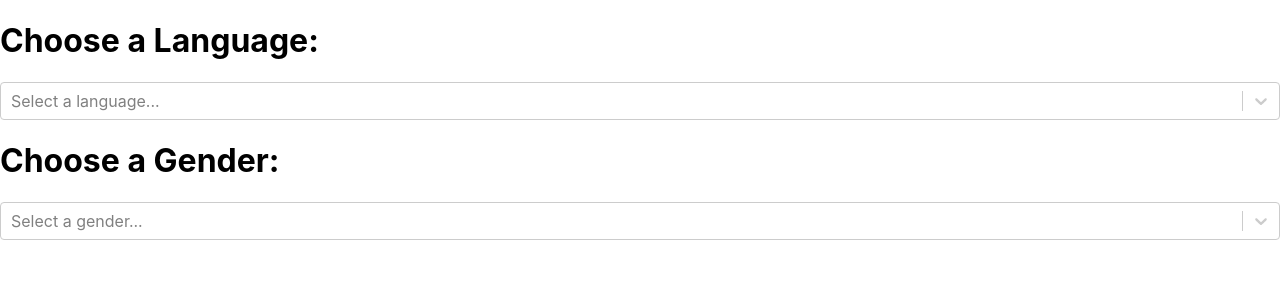
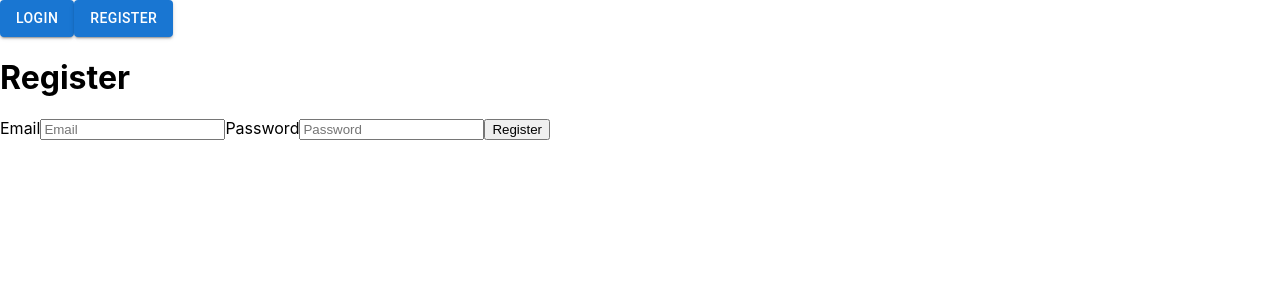
Before and after one commit to shanemion/MimicSpeech, a React (Create React App) app: page /register in a window 1280 px wide. Shown: the top 300 px of the page. Built offline with nearby package versions, Linux system fonts and the light colour scheme; no server answers.

Commit message:
implemented login/logout/register/saved on firebase

```diff
--- a/src/App.js
+++ b/src/App.js
@@ -1,17 +1,35 @@
 import React from "react";
+import { BrowserRouter as Router, Routes, Route } from "react-router-dom";
 import { LangAndGenderSelector } from "./components/LangAndGenderSelector";
 import { Navigator } from "./infrastructure/navigation/GeneratorNavigator";
-
 import LanguageProvider from "./services/language/LanguageProvider";
+import Login from "./components/Login";
+import Register from './components/Register';
+import AuthButtons from './components/ButtonsRenderer';
+import { AuthProvider } from './services/firebase/FirebaseAuth';
+import SavedResponses from './components/SavedResponses';
 
 function App() {
   return (
+    <Router>
       <div className="App">
+        <AuthProvider>
+          <AuthButtons />
+          <Routes>
+          <Route path="/*" element={
               <LanguageProvider>
                 <LangAndGenderSelector />
                 <Navigator />
               </LanguageProvider>
+            }/>
+            <Route path="/login" element={<Login />} />
+            <Route path="/register" element={<Register />} />
+            <Route path="/saved" element={<SavedResponses />} />
+
+          </Routes>
+        </AuthProvider>
       </div>
+    </Router>
   );
 }
 
--- a/src/apikeys.js
+++ b/src/apikeys.js
@@ -1 +1 @@
-"heyy"
+"hey haha"
--- /dev/null
+++ b/src/components/ButtonsRenderer.js
@@ -0,0 +1,36 @@
+import React from "react";
+import { Button } from '@mui/material';
+import { useNavigate } from 'react-router-dom';
+import { useAuth } from '../services/firebase/FirebaseAuth';
+
+export default function AuthButtons() {
+  const navigate = useNavigate();
+  const { currentUser, logout } = useAuth();  // useAuth instead of useContext
+
+  const handleLogout = async () => {
+    // Here goes your logout logic.
+    try {
+      await logout();
+      navigate("/login"); // After logout, you can redirect user to login page
+    } catch (error) {
+      // handle errors here
+      console.error(error);
+    }
+  }
+
+  return (
+    <div className="auth-buttons">
+      {currentUser ? (
+        <>
+          <Button variant="contained" onClick={handleLogout}>Logout</Button>
+          <Button variant="contained" onClick={() => navigate("/saved")}>View Saved</Button>
+        </>
+      ) : (
+        <>
+          <Button variant="contained" onClick={() => navigate("/login")}>Login</Button>
+          <Button variant="contained" onClick={() => navigate("/register")}>Register</Button>
+        </>
+      )}
+    </div>
+  );
+}
--- /dev/null
+++ b/src/components/Login.js
@@ -0,0 +1,37 @@
+import React from 'react';
+import { useNavigate } from 'react-router-dom';
+
+import { useAuth } from '../services/firebase/FirebaseAuth';
+
+const Login = () => {
+    const { login } = useAuth();
+    const navigate = useNavigate();
+
+    const handleSubmit = async (event) => {
+        event.preventDefault();
+        const { email, password } = event.target.elements;
+        try {
+            await login(email.value, password.value);
+            navigate('/');
+        } catch (error) {
+            alert(error);
+        }
+    };
+
+    return (
+        <div>
+            <h1>Login</h1>
+            <form onSubmit={handleSubmit}>
+                <label>Email
+                    <input name="email" type="email" placeholder="Email" required />
+                </label>
+                <label>Password
+                    <input name="password" type="password" placeholder="Password" required />
+                </label>
+                <button type="submit">Login</button>
+            </form>
+        </div>
+    );
+}
+
+export default Login;
--- /dev/null
+++ b/src/components/Register.js
@@ -0,0 +1,36 @@
+import React from 'react';
+import { useNavigate } from 'react-router-dom';
+import { useAuth } from '../services/firebase/FirebaseAuth';
+
+const Register = () => {
+    const { register } = useAuth();
+    const navigate = useNavigate();
+
+    const handleSubmit = async (event) => {
+        event.preventDefault();
+        const { email, password } = event.target.elements;
+        try {
+            await register(email.value, password.value);
+            navigate('/');
+        } catch (error) {
+            alert(error);
+        }
+    };
+
+    return (
+        <div>
+            <h1>Register</h1>
+            <form onSubmit={handleSubmit}>
+                <label>Email
+                    <input name="email" type="email" placeholder="Email" required />
+                </label>
+                <label>Password
+                    <input name="password" type="password" placeholder="Password" required />
+                </label>
+                <button type="submit">Register</button>
+            </form>
+        </div>
+    );
+}
+
+export default Register;
--- /dev/null
+++ b/src/components/SavedResponses.js
@@ -0,0 +1,37 @@
+import React, { useEffect, useState } from 'react';
+import { useAuth } from '../services/firebase/FirebaseAuth';
+import { getFirestore, collection, query, where, getDocs } from "firebase/firestore";
+
+const SavedResponses = () => {
+  const { currentUser } = useAuth();
+  const [savedResponses, setSavedResponses] = useState([]);
+
+  useEffect(() => {
+    const fetchResponses = async () => {
+      const db = getFirestore();
+      const q = query(collection(db, "users", currentUser.uid, "responses"), where("language", "==", "Chinese"));
+
+      const querySnapshot = await getDocs(q);
+      const responses = querySnapshot.docs.map(doc => doc.data());
+      setSavedResponses(responses);
+    };
+
+    if (currentUser) {
+      fetchResponses();
+    }
+  }, [currentUser]);
+
+  return (
+    <div>
+      <h1>Saved Responses</h1>
+      {savedResponses.map((response, index) => (
+        <div key={index}>
+          <h2>Response #{index+1}</h2>
+          <p>{response.text}</p>
+        </div>
+      ))}
+    </div>
+  );
+}
+
+export default SavedResponses;
--- a/src/components/generators/ChineseResponseGenerator.js
+++ b/src/components/generators/ChineseResponseGenerator.js
@@ -1,4 +1,5 @@
 import React, { useEffect, useState, useContext } from "react";
+import { useAuth } from "../../services/firebase/FirebaseAuth";
 import ResponseRenderer from "../ResponseRenderer";
 import { ResponseCleaner } from "../../utils/ResponseCleaner";
 import AudioRecorder from "../AudioRecorder";
@@ -8,8 +9,8 @@ import LanguageContext from "../../services/language/LanguageContext";
 import SpeakText from "../../utils/SpeakTTS";
 
 const ChineseResponseGenerator = () => {
+  const { currentUser, saveResponse } = useAuth();  // Use the saveResponse function from AuthContext
   const { selectedLanguage, selectedGender } = useContext(LanguageContext);
-
   const [userPrompt, setUserPrompt] = useState("A reporter giving daily news.");
   const [responseLength, setResponseLength] = useState(3); // Default response length in sentences
   const [generatedResponse, setGeneratedResponse] = useState(""); // State variable for the generated response
@@ -55,7 +56,7 @@ const ChineseResponseGenerator = () => {
       // Update the state with the generated response
       setGeneratedResponse(response.data.choices[0].text);
       console.log("Response from API:", response.data.choices[0].text);
-
+      saveResponse(currentUser.uid, { text: response.data.choices[0].text, audioUrl: "fake.test/url" }, "Chinese");
       setIsPlayButtonDisabled(false);
     } catch (error) {
       console.error("Error generating response:", error);
--- /dev/null
+++ b/src/services/firebase/FirebaseAuth.js
@@ -0,0 +1,101 @@
+import React, { createContext, useContext, useState, useEffect } from "react";
+import { initializeApp } from "firebase/app";
+
+import {
+  getAuth,
+  onAuthStateChanged,
+  createUserWithEmailAndPassword,
+  signInWithEmailAndPassword,
+  signOut,
+} from "firebase/auth";
+import {
+  getFirestore,
+  doc,
+  setDoc,
+  collection,
+  addDoc,
+} from "firebase/firestore";
+
+// Your web app's Firebase configuration
+const firebaseConfig = {
+  apiKey: "AIzaSyAnKNYzLM0Dj_EeU5zyzzqssEYsugrY00w",
+  authDomain: "mimicspeech.firebaseapp.com",
+  projectId: "mimicspeech",
+  storageBucket: "mimicspeech.appspot.com",
+  messagingSenderId: "408207858237",
+  appId: "1:408207858237:web:492c88ff5bf45b8f746854",
+  measurementId: "G-369LQQ8NZQ",
+};
+
+// Initialize Firebase
+const app = initializeApp(firebaseConfig);
+const auth = getAuth();
+const db = getFirestore();
+
+const AuthContext = createContext();
+
+export const useAuth = () => {
+  return useContext(AuthContext);
+};
+
+export const AuthProvider = ({ children }) => {
+  const [currentUser, setCurrentUser] = useState(null);
+  const [loading, setLoading] = useState(true);
+
+  const register = async (email, password, additionalData) => {
+    const userCredential = await createUserWithEmailAndPassword(
+      auth,
+      email,
+      password
+    );
+    // Save additional data to Firestore
+    await setDoc(doc(db, "users", userCredential.user.uid), additionalData);
+    setCurrentUser(userCredential.user);
+  };
+
+  const login = async (email, password) => {
+    const userCredential = await signInWithEmailAndPassword(
+      auth,
+      email,
+      password
+    );
+    setCurrentUser(userCredential.user);
+  };
+
+  const logout = async () => {
+    await signOut(auth);
+    setCurrentUser(null);
+  };
+
+  useEffect(() => {
+    const unsubscribe = onAuthStateChanged(auth, (user) => {
+      setCurrentUser(user);
+      setLoading(false);
+    });
+    return unsubscribe;
+  }, []);
+
+  const saveResponse = async (userId, response, language) => {
+    try {
+      const responsesRef = collection(db, "users", userId, "responses");
+      await addDoc(responsesRef, { ...response, language });
+    } catch (error) {
+      console.error("Error saving response:", error);
+    }
+  };
+
+  const value = {
+    currentUser,
+    register,
+    login,
+    logout,
+    db,
+    saveResponse,
+  };
+
+  return (
+    <AuthContext.Provider value={value}>
+      {!loading && children}
+    </AuthContext.Provider>
+  );
+};
```
Also changed, not shown: package.json (+9 -0 lines), 1 other file (tests, documents, lock files or other folders). Lines whose indentation alone changed are shown as unchanged.
